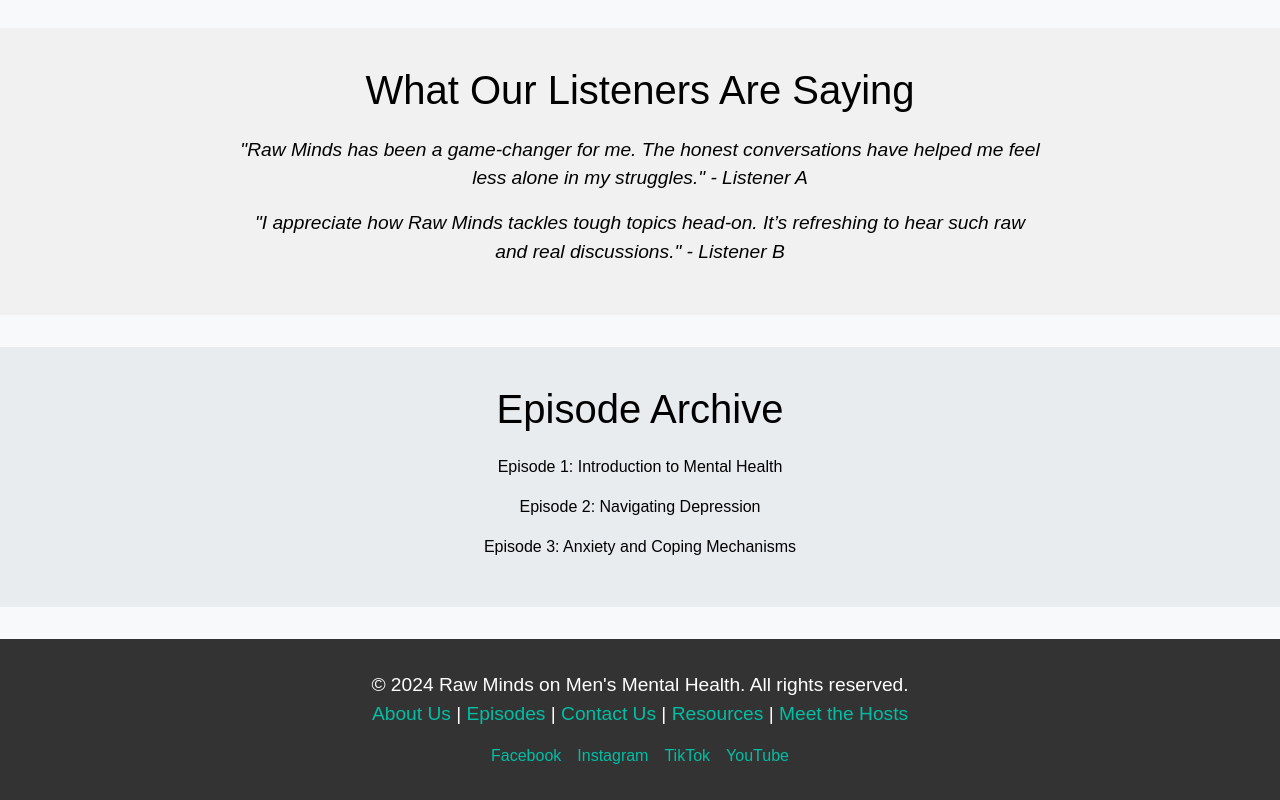
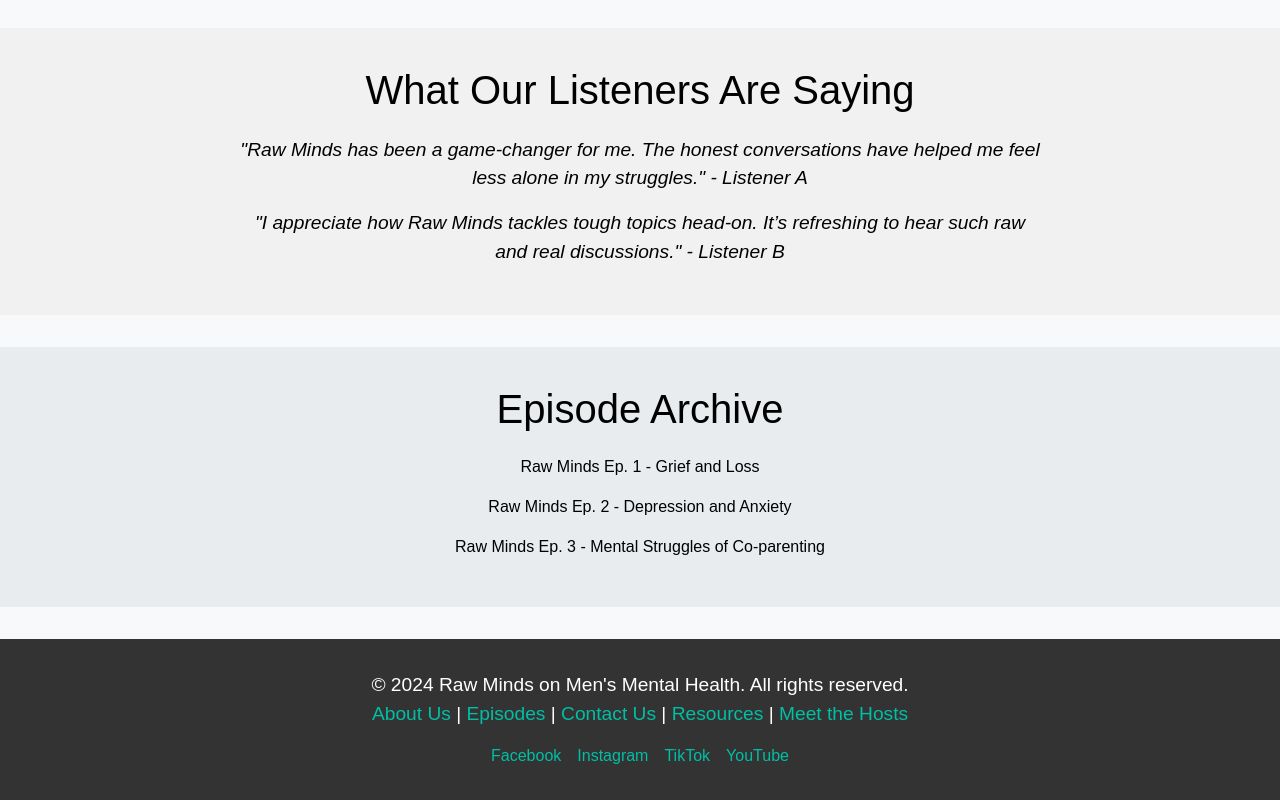
Before and after one commit to RawMinds/Raw-Minds-Podcast, a plain HTML site: page index.html in a window 1280 px wide. Shown: the part 2143-2943 px from the top of the page. Drawn offline with nearby package versions, Linux system fonts and the light colour scheme.

Commit message:
Update index.html

```diff
--- a/index.html
+++ b/index.html
@@ -293,14 +293,14 @@
     </section>
 
     <!-- Episode Archive Section -->
-    <section class="archive" id="archive-section">
-        <h2>Episode Archive</h2>
-        <ul>
-            <li><a href="#">Episode 1: Introduction to Mental Health</a></li>
-            <li><a href="#">Episode 2: Navigating Depression</a></li>
-            <li><a href="#">Episode 3: Anxiety and Coping Mechanisms</a></li>
-        </ul>
-    </section>
+<section class="archive">
+    <h2>Episode Archive</h2>
+    <ul>
+        <li><a href="https://www.youtube.com/watch?v=0dZOH9hc3Lc&list=PL3G0HY6uA73RFKhE8Iy78zbAfX-mSA3qi&index=40" target="_blank">Raw Minds Ep. 1 - Grief and Loss</a></li>
+        <li><a href="https://www.youtube.com/watch?v=W4iNwhpQj5c&list=PL3G0HY6uA73RFKhE8Iy78zbAfX-mSA3qi&index=39" target="_blank">Raw Minds Ep. 2 - Depression and Anxiety</a></li>
+        <li><a href="https://www.youtube.com/watch?v=dR0hWh6I6qA&list=PL3G0HY6uA73RFKhE8Iy78zbAfX-mSA3qi&index=38" target="_blank">Raw Minds Ep. 3 - Mental Struggles of Co-parenting</a></li>
+    </ul>
+</section>
 
     <!-- Footer Section -->
     <footer>
```
